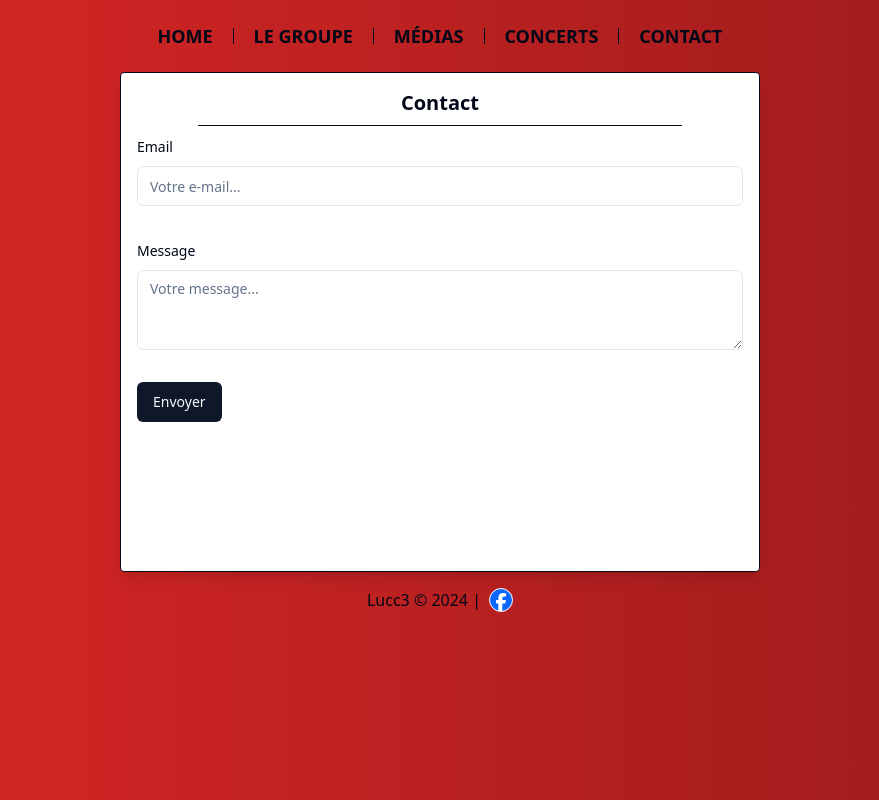
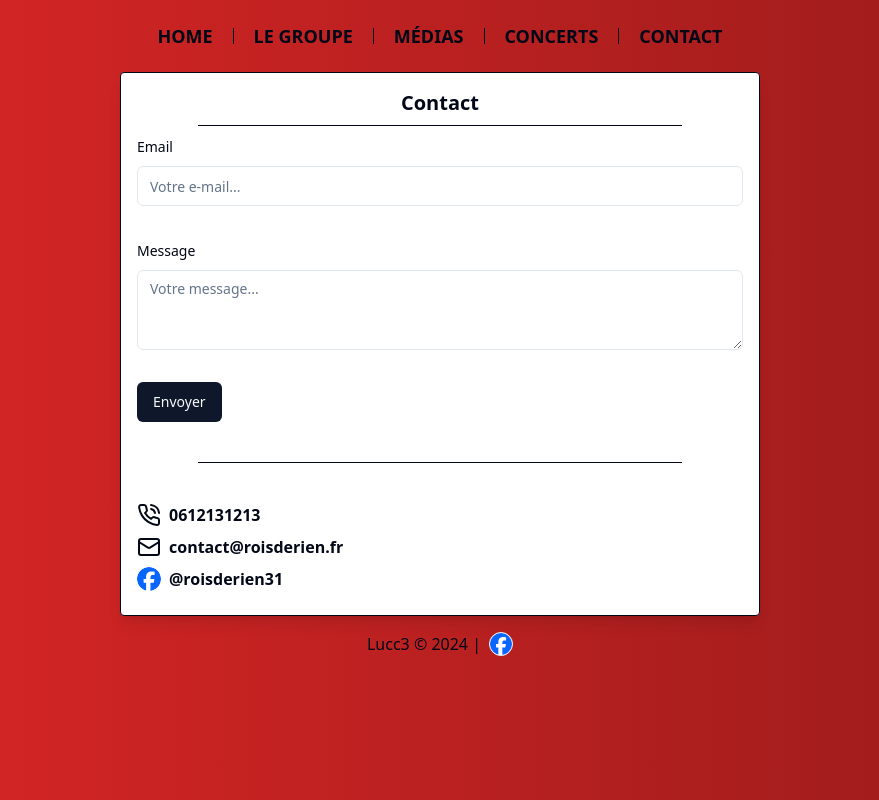
Before and after one commit to LucienRamond/RoisDeRien, a React (Vite) app: page /contact in a window 1280 px wide. Shown: the whole page, without its empty margins (200-1079 px from the left). Built offline with nearby package versions, Linux system fonts and the light colour scheme.

Commit message:
Update contact / social

```diff
--- a/src/pages/contact/Contact.tsx
+++ b/src/pages/contact/Contact.tsx
@@ -14,6 +14,8 @@ import { Input } from "@/components/ui/input";
 import { Textarea } from "@/components/ui/textarea";
 import { Separator } from "@/components/ui/separator";
 import { useNavigate } from "react-router-dom";
+import { Mail, PhoneCall } from "lucide-react";
+import Facebook from "../../assets/icons/facebook.svg";
 
 export default function Contact() {
   const navigate = useNavigate();
@@ -31,7 +33,6 @@ export default function Contact() {
     },
   });
 
-  // 2. Define a submit handler.
   async function onSubmit(values: z.infer<typeof formSchema>) {
     fetch(
       `https://api.roisderien.fr/?email=${values.email}&message=${values.message}`
@@ -42,7 +43,7 @@ export default function Contact() {
   }
 
   return (
-    <div className="mx-auto border border-foreground p-4 lg:max-w-[50%]  sm:max-w-[80%] min-h-[500px] sm:rounded bg-white shadow-lg">
+    <div className=" mx-auto border border-foreground p-4 lg:max-w-[50%]  sm:max-w-[80%] min-h-[500px] sm:rounded bg-white shadow-lg">
       <div>
         <h2 className="text-center text-xl font-bold">Contact</h2>
       </div>
@@ -78,6 +79,43 @@ export default function Contact() {
           <Button type="submit">Envoyer</Button>
         </form>
       </Form>
+      <Separator className="h-[1px] w-[80%] my-10 mx-auto bg-foreground" />
+      <div className=" mb-2">
+        <ul className=" grid gap-2">
+          <li className="flex gap-2">
+            <PhoneCall />
+            <a className="font-bold" href="tel:0625083101">
+              0612131213
+            </a>
+          </li>
+          <li className="flex gap-2">
+            <Mail />
+            <a href="mailto:contact@roisderien.fr" className="font-bold">
+              contact@roisderien.fr
+            </a>
+          </li>
+          <li className="flex gap-2">
+            <img
+              height="24"
+              width="24"
+              src={Facebook}
+              className=" rounded-full bg-white"
+            />
+            <div className="font-bold hover:cursor-pointer">
+              <div
+                onClick={() =>
+                  window.open(
+                    "https://www.facebook.com/roisderien31",
+                    "__blank"
+                  )
+                }
+              >
+                @roisderien31
+              </div>
+            </div>
+          </li>
+        </ul>
+      </div>
     </div>
   );
 }
--- a/src/pages/footer/Footer.tsx
+++ b/src/pages/footer/Footer.tsx
@@ -1,10 +1,16 @@
+import { useLocation } from "react-router-dom";
 import Facebook from "../../assets/icons/facebook.svg";
 
 export default function Footer() {
+  const location = useLocation();
   return (
-    <div className="flex justify-center p-4">
+    <div
+      className={`flex justify-center p-4 ${
+        location.pathname == "/" && "mt-32"
+      }`}
+    >
       <div>Lucc3 &copy; 2024 | </div>
-      <div className="flex gap-2 ml-2">
+      <div className="flex gap-2 ml-2 hover:cursor-pointer">
         <div
           onClick={() =>
             window.open("https://www.facebook.com/roisderien31", "__blank")
@@ -14,7 +20,7 @@ export default function Footer() {
             height="24"
             width="24"
             src={Facebook}
-            className=" border rounded-full bg-white hover:cursor-pointer"
+            className=" border rounded-full bg-white"
           />
         </div>
       </div>
```
